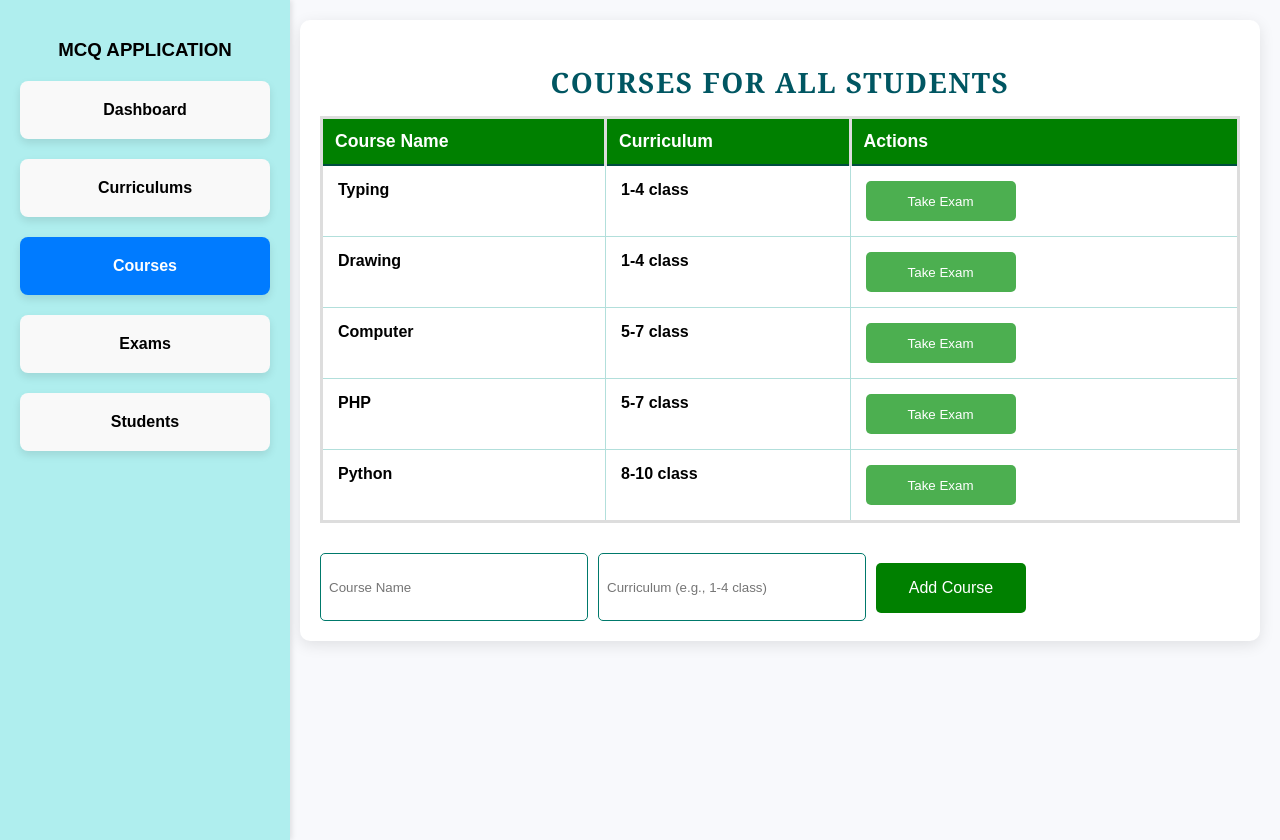
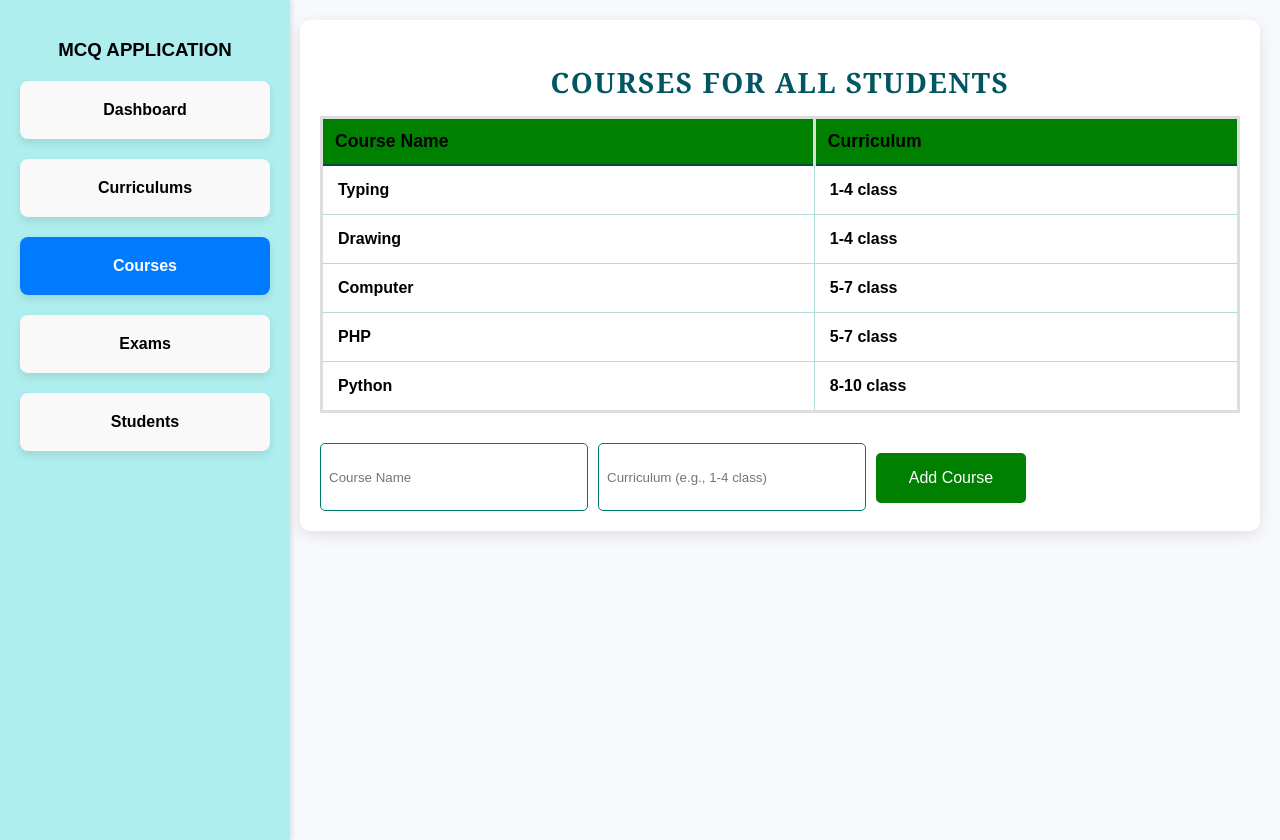
Before and after one commit to vinayakac/mcq, a React (Create React App) app in the folder webfront/: page /courses in a window 1280 px wide. Built offline with nearby package versions, Linux system fonts and the light colour scheme.

Commit message:
some changess

```diff
--- a/webfront/src/components/Courses.css
+++ b/webfront/src/components/Courses.css
@@ -1,5 +1,5 @@
 .courses {
-  background-color: white; /* Light cyan background */
+  background-color:white; /* Light cyan background */
   padding: 20px; /* Space around the content */
   border-radius: 10px; /* Rounded corners */
   box-shadow: 0 4px 15px rgba(0, 0, 0, 0.1); /* More pronounced shadow for depth */
@@ -27,7 +27,7 @@
 
 .courses th {
   background-color: green; /* Teal for header background */
-  color: white; /* White text for header */
+  color:black; /* White text for header */
   padding: 12px; /* Space inside header cells */
   text-align: left; /* Align text to the left */
   font-size: 1.1rem; /* Slightly larger font for headers */
--- a/webfront/src/components/Courses.js
+++ b/webfront/src/components/Courses.js
@@ -73,7 +73,6 @@ function Courses({ curriculum }) {
           <tr>
             <th>Course Name</th>
             <th>Curriculum</th>
-            <th>Actions</th>
           </tr>
         </thead>
         <tbody>
@@ -82,11 +81,6 @@ function Courses({ curriculum }) {
               <tr key={index}>
                 <td>{course.name}</td>
                 <td>{course.curriculum}</td>
-                <td>
-                  <button onClick={() => handleTakeExam(course.name)}>
-                    Take Exam
-                  </button>
-                </td>
               </tr>
             ))
           ) : (
--- a/webfront/src/components/CoursesPage.js
+++ b/webfront/src/components/CoursesPage.js
@@ -38,7 +38,6 @@ const CoursesPage = () => {
                 <tr>
                   <th>Course Name</th>
                   <th>Curriculum</th>
-                  <th>Actions</th>
                 </tr>
               </thead>
               <tbody>
@@ -46,11 +45,6 @@ const CoursesPage = () => {
                   <tr key={index}>
                     <td>{course.name}</td>
                     <td>{course.curriculum}</td>
-                    <td>
-                      <button onClick={() => handleTakeExam(course.name)}>
-                        Take Exam
-                      </button>
-                    </td>
                   </tr>
                 ))}
               </tbody>
--- a/webfront/src/components/JoinCourse.css
+++ b/webfront/src/components/JoinCourse.css
@@ -36,8 +36,8 @@
 }
 
 .join-button {
-  background-color: paleturquoise; /* Green button */
-  color: black; /* White text */
+  background-color: #4CAF50; /* Green button */
+  color:white; /* White text */
   border: none; /* No border */
   border-radius: 5px; /* Rounded corners */
   padding: 10px 15px; /* Padding inside button */
--- a/webfront/src/components/MyExams.css
+++ b/webfront/src/components/MyExams.css
@@ -17,6 +17,7 @@
     border: 1px solid #ddd;
     padding: 10px;
     text-align: left;
+    color: black;
   }
 
   .courses-table th {
@@ -33,5 +34,5 @@
   }
 
   .take-exam-button:hover {
-    background-color: #45a049;
+    background-color: darkcyan;
   }
```
